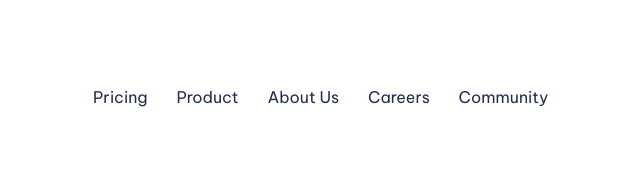
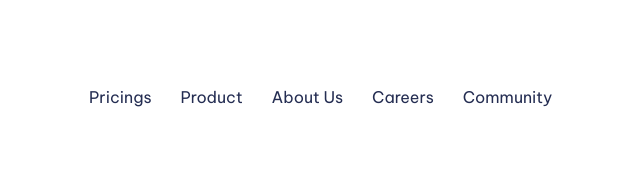
Before and after one commit to Jessica-adaeze/manage-landing-page, a plain HTML site: page index.html in a window 1280 px wide. Shown: the top 191 px of the page, 325-965 px from the left. Drawn offline with Linux system fonts and the light colour scheme.

Commit message:
made a small change

```diff
--- a/index.html
+++ b/index.html
@@ -11,7 +11,7 @@
         <nav class="nav">
             <img src="images/logo.svg" alt="Company's logo" class="logo" />
             <ul>
-                <li><a href="Pricing">Pricing</a></li>
+                <li><a href="Pricings">Pricings</a></li>
                 <li><a href="#Product">Product</a></li>
                 <li><a href="#AboutUs">About Us</a></li>
                 <li><a href="#Careers">Careers</a></li>
```
